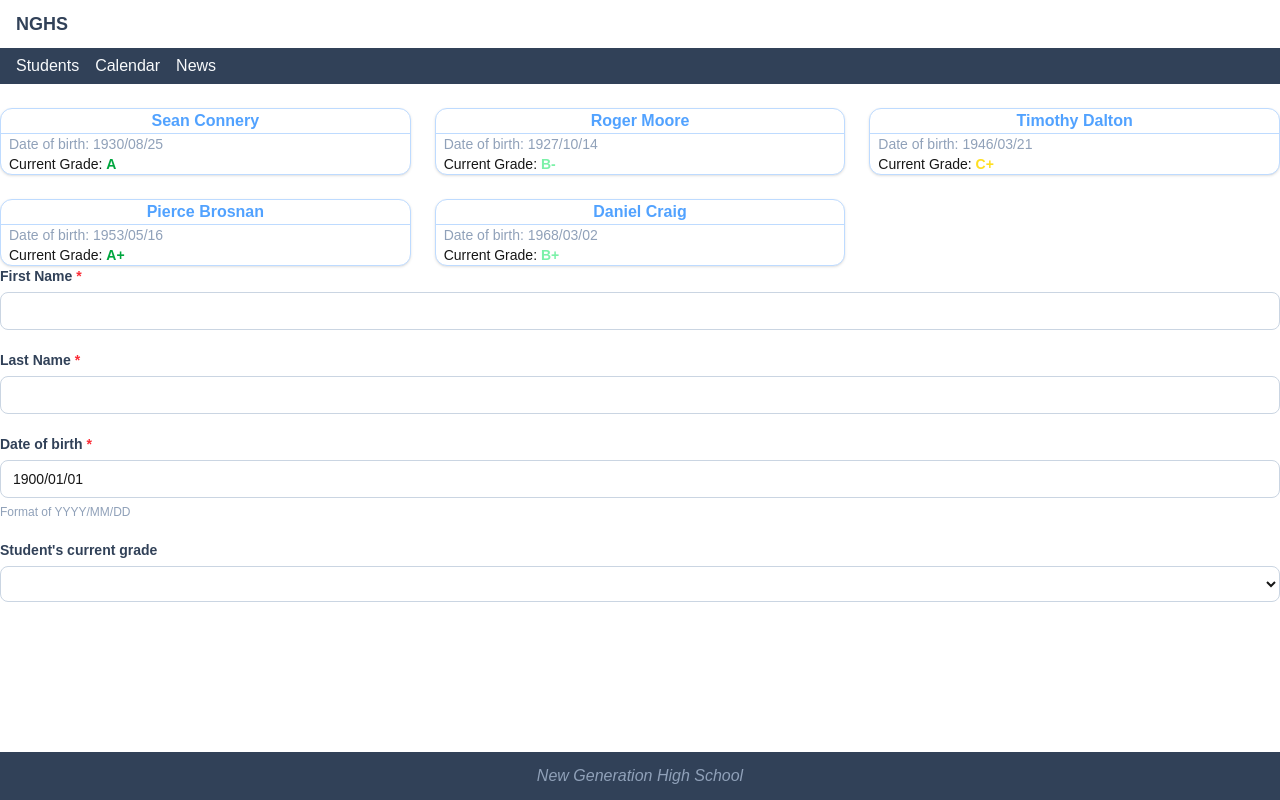
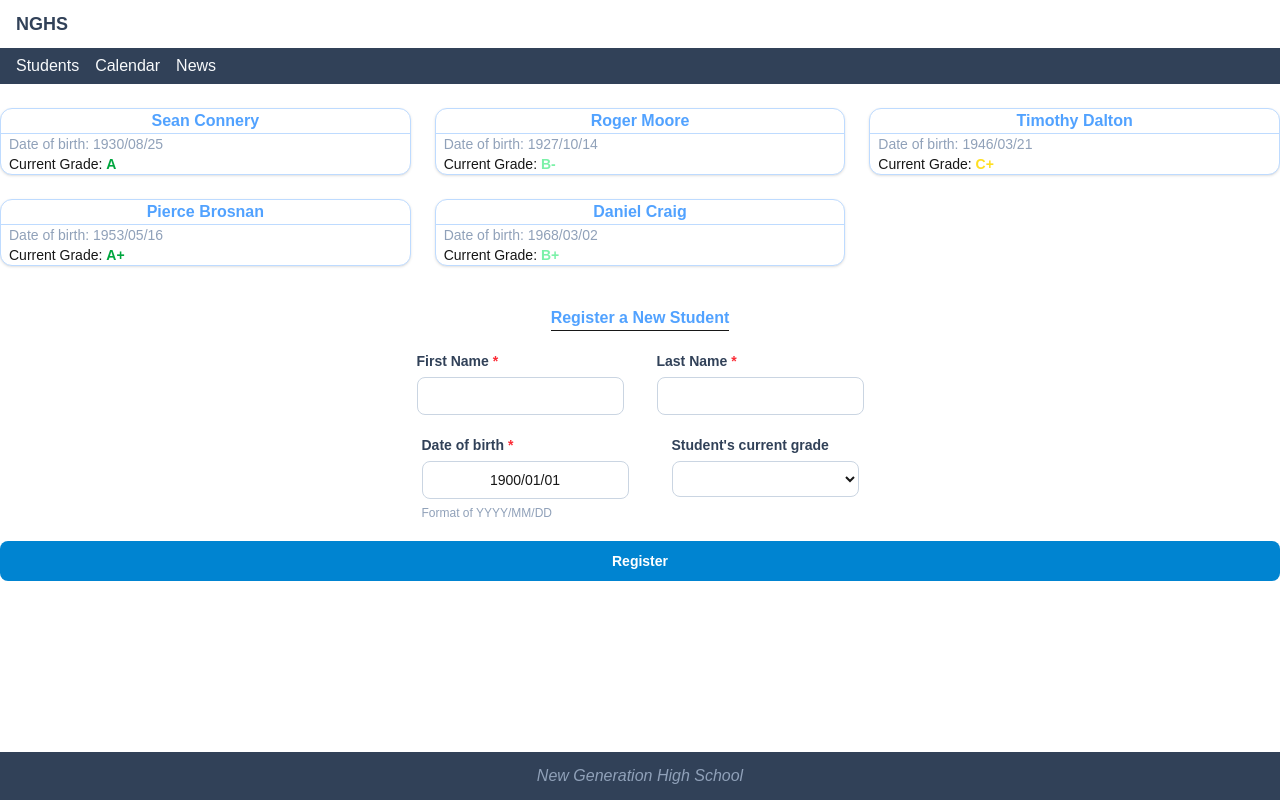
Before and after one commit to PatrickCookSAIT/cprg306b_group15_assignment2_school, a Next.js app: page / in a window 1280 px wide. Built offline with nearby package versions, Linux system fonts and the light colour scheme.

Commit message:
Update StudentForm.tsx

```diff
--- a/components/StudentForm.tsx
+++ b/components/StudentForm.tsx
@@ -7,7 +7,7 @@ import {studentRegistrationSchema, type StudentRegistrationData, studentFields}
 import FormField from "../components/FormField"
 
 
-const inputClassStyle = 'w-full rounded-lg border border-slate-300 px-3 py-2 text-sm text-slate-900'
+const inputClassStyle = 'text-center w-full rounded-lg border border-slate-300 px-3 py-2 text-sm text-slate-900'
 + "focus:outline-none focus:ring-2 focus:ring-sky-500 focus:border-transparent"
 
 const StudentForm = () => {
@@ -38,8 +38,11 @@ const StudentForm = () => {
         )
     }
     return (
-         <form onSubmit={handleSubmit(onSubmit)} className="flex flex-col gap-5">
-
+         <form onSubmit={handleSubmit(onSubmit)} className="flex flex-col gap-5 mt-10">
+            <div className="flex m-auto border-b">
+                <h2 className="text-base font-semibold text-blue-400">Register a New Student</h2>
+            </div>
+            <div className="flex flex-row justify-around mx-100">
             <FormField label="First Name" error={errors.firstName?.message} required>
                 <input className={inputClassStyle} {...register("firstName")}/>
 
@@ -49,7 +52,9 @@ const StudentForm = () => {
                 <input className={inputClassStyle} {...register("lastName")}/>
 
             </FormField>
+            </div>
 
+            <div className="flex flex-row justify-around mx-100">
             <FormField label="Date of birth" error={errors.dob?.message} required hint="Format of YYYY/MM/DD">
                 <input className={inputClassStyle} {...register("dob")}/>
 
@@ -73,6 +78,11 @@ const StudentForm = () => {
                 </select>
 
             </FormField>
+            </div>
+            <button type="submit" disabled={isSubmitting} className="bg-sky-600 px-5 py-2.5 text-sm font-semibold text-white
+               hover:bg-sky-700 disabled:opacity-50 rounded-lg">
+                {isSubmitting ? "registering" : "Register"}
+               </button>
          </form>
     )
 }
```
